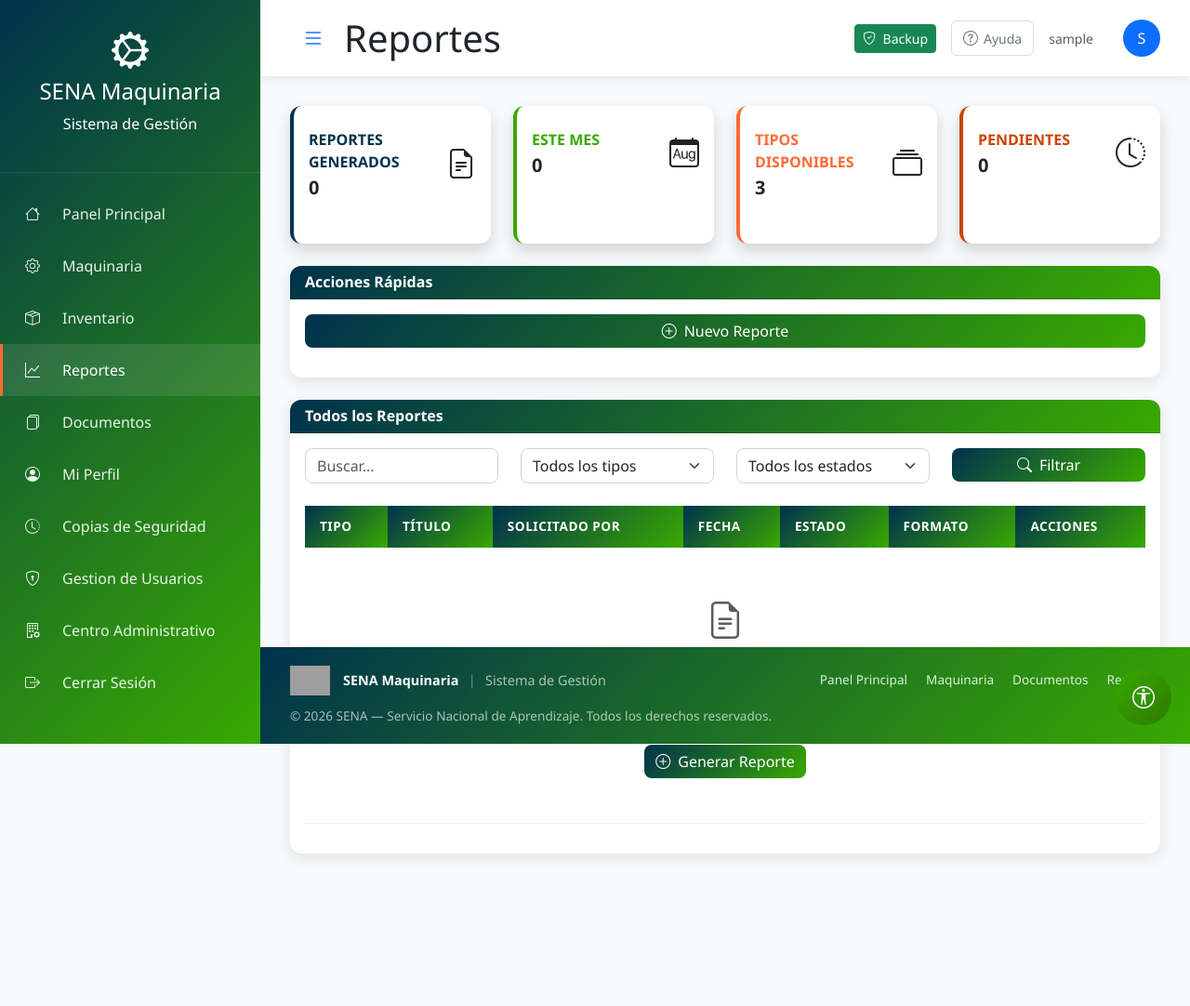
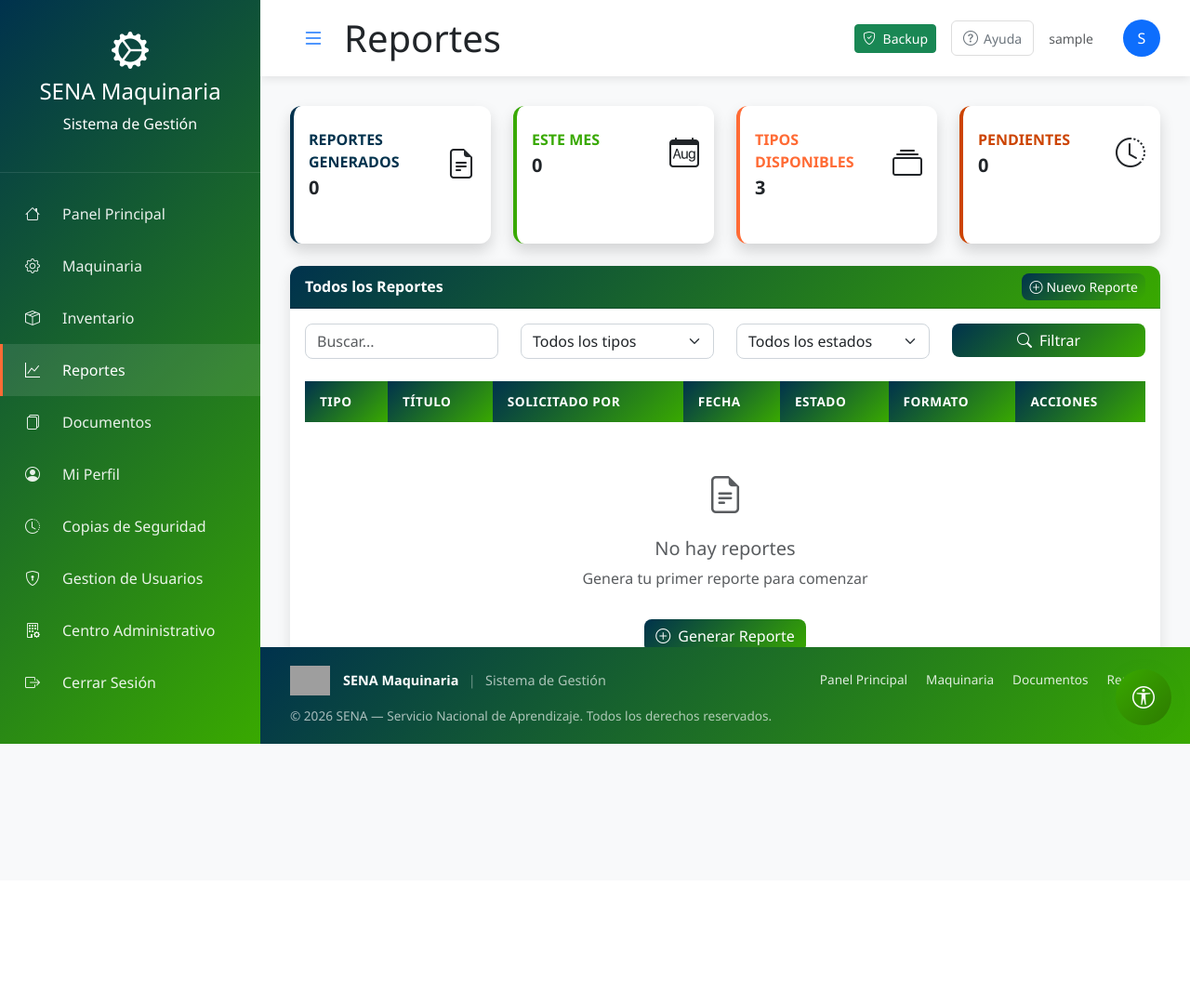
Before and after one commit to PabloFerminGuaquidaJoya/proyecto_base, a Django app: page /reportes/ in a window 1280 px wide. Shown: the whole page at 93% size. After the commit the page ends 800 px from the top, so only its background shows below. Run offline with Django 5.2, Linux system fonts and the light colour scheme; the visitor is signed in with stand-in values (Sample User, id 1); data comes from the database, SQL or seed files in the repository; data that the repository does not hold is empty; parts of the project's set-up code (start-up, migrations or seed data) failed here and were passed over; grey boxes are pictures that could not be loaded.

Commit message:
Arreglo de tabla de reportes

```diff
--- a/reportes/templates/reportes/dashboard_reportes.html
+++ b/reportes/templates/reportes/dashboard_reportes.html
@@ -75,28 +75,15 @@
     </div>
 </div>
 
-<!-- Quick Actions -->
-{% if usuario_actual.cargo|lower != 'aprendiz' %}
-<div class="card mb-4">
-    <div class="card-header">
-        <h6 class="m-0 fw-bold text-sena-gradient">Acciones Rápidas</h6>
-    </div>
-    <div class="card-body">
-        <div class="row">
-            <div class="col-md-12 mb-3">
-                <a href="{% url 'reportes:generar_reporte' %}" class="btn btn-sena-gradient w-100">
-                    <i class="bi bi-plus-circle me-2"></i>Nuevo Reporte
-                </a>
-            </div>
-        </div>
-    </div>
-</div>
-{% endif %}
-
 <!-- Filtros y Lista de Reportes -->
 <div class="card">
-    <div class="card-header">
+    <div class="card-header d-flex justify-content-between align-items-center">
         <h6 class="m-0 fw-bold text-sena-gradient">Todos los Reportes</h6>
+        {% if usuario_actual.cargo|lower != 'aprendiz' %}
+        <a href="{% url 'reportes:generar_reporte' %}" class="btn btn-sena-gradient btn-sm">
+            <i class="bi bi-plus-circle me-1"></i>Nuevo Reporte
+        </a>
+        {% endif %}
     </div>
     <div class="card-body">
         <!-- Filtros -->
```
Also changed, not shown: reportes/templates/reportes/lista_reportes.html (+8 -5 lines).
